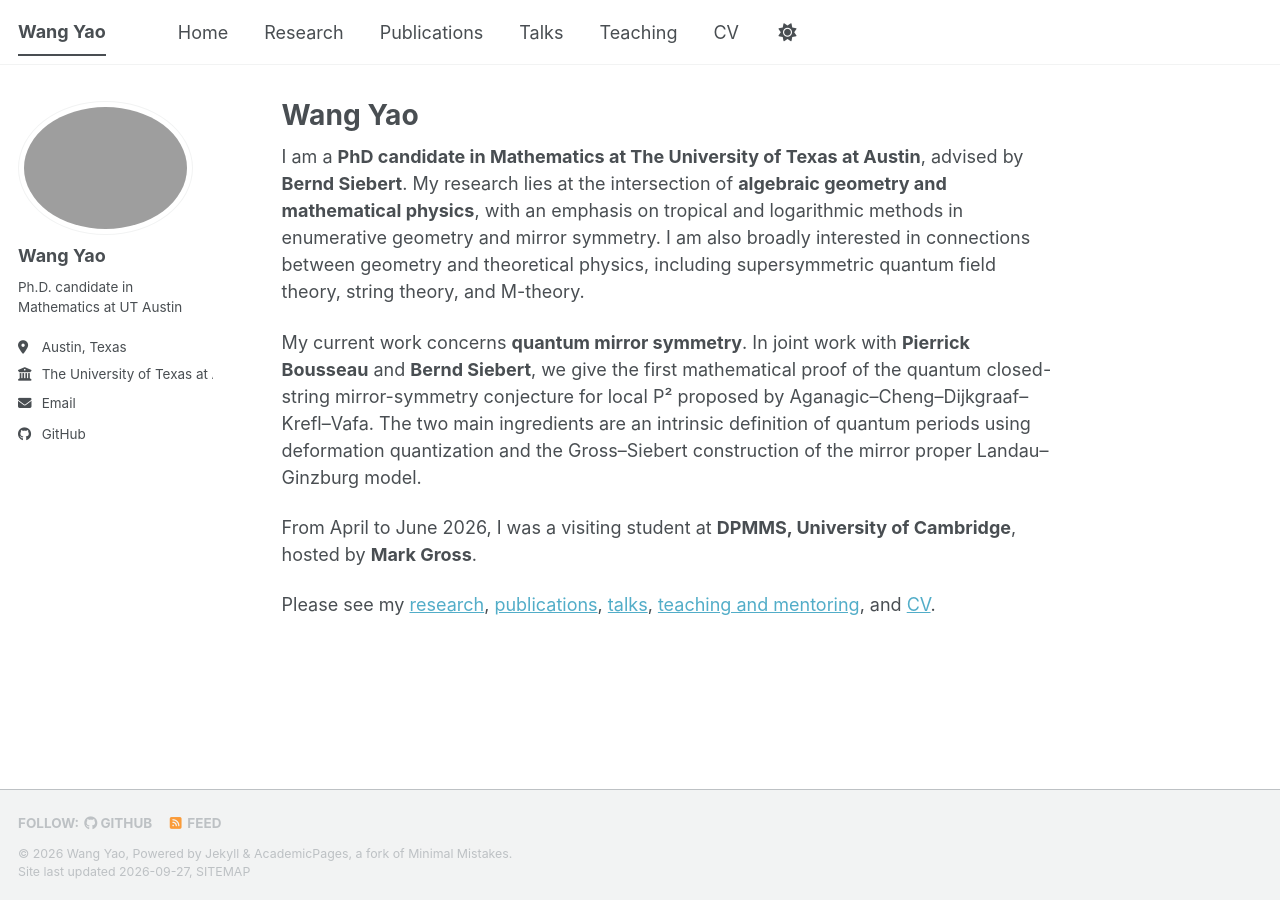
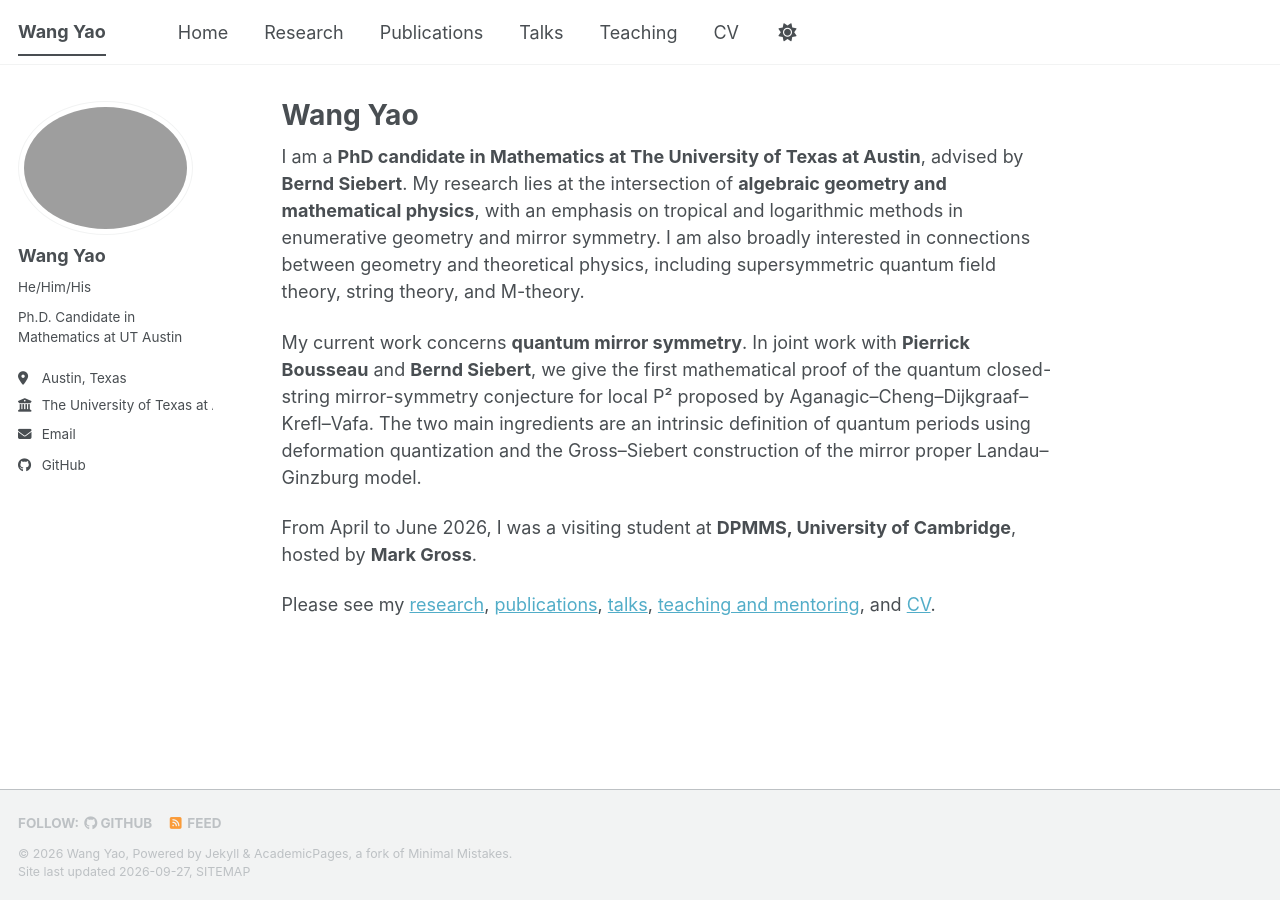
Before and after one commit to yaowang0604-git/yaowang0604-git.github.io, a Jekyll site: the page built from _pages/about.md, in a window 1280 px wide. Built offline with Jekyll 4.4.1, drawn with Linux system fonts in a browser that asks for light colours; a style sheet for code colours, icons or effects is not loaded.

Commit message:
Update _config.yml

```diff
--- a/_config.yml
+++ b/_config.yml
@@ -12,7 +12,7 @@ site_theme               : "default" # The available themes options are "default
 title                    : "Wang Yao"
 title_separator          : "-"
 name                     : &name "Wang Yao"
-description              : &description "Wang Yao — Ph.D. candidate in mathematics at The University of Texas at Austin, working in algebraic geometry, mirror symmetry, and mathematical physics."
+description              : &description "Wang Yao — Ph.D. Candidate in Mathematics at The University of Texas at Austin, working in algebraic geometry and mathematical physics."
 url                      : https://yaowang0604-git.github.io
                                                            # or if you already have some other page hosted on Github then use "https://[your GitHub username].github.io/[Your Repo Name]"
 baseurl                  : "" # the subpath of your site, e.g. "/blog"
@@ -25,8 +25,8 @@ author:
   # Biographic information
   avatar           :
   name             : "Wang Yao"
-  pronouns         : # example: "she/her"
-  bio              : "Ph.D. candidate in Mathematics at UT Austin"
+  pronouns         : "He/Him/His"
+  bio              : "Ph.D. Candidate in Mathematics at UT Austin"
   location         : "Austin, Texas"
   employer         : "The University of Texas at Austin"
   uri              : # URL
```
